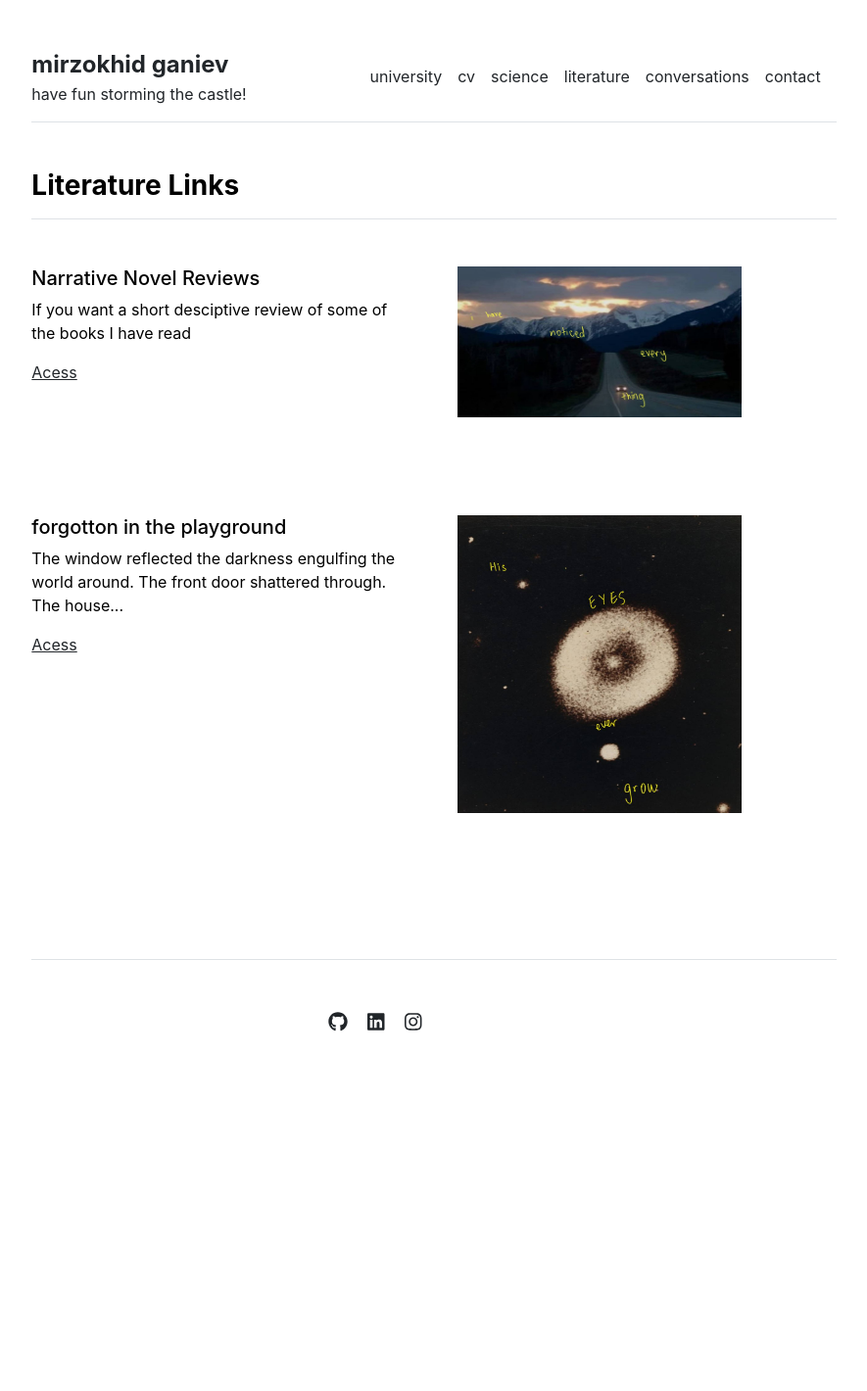
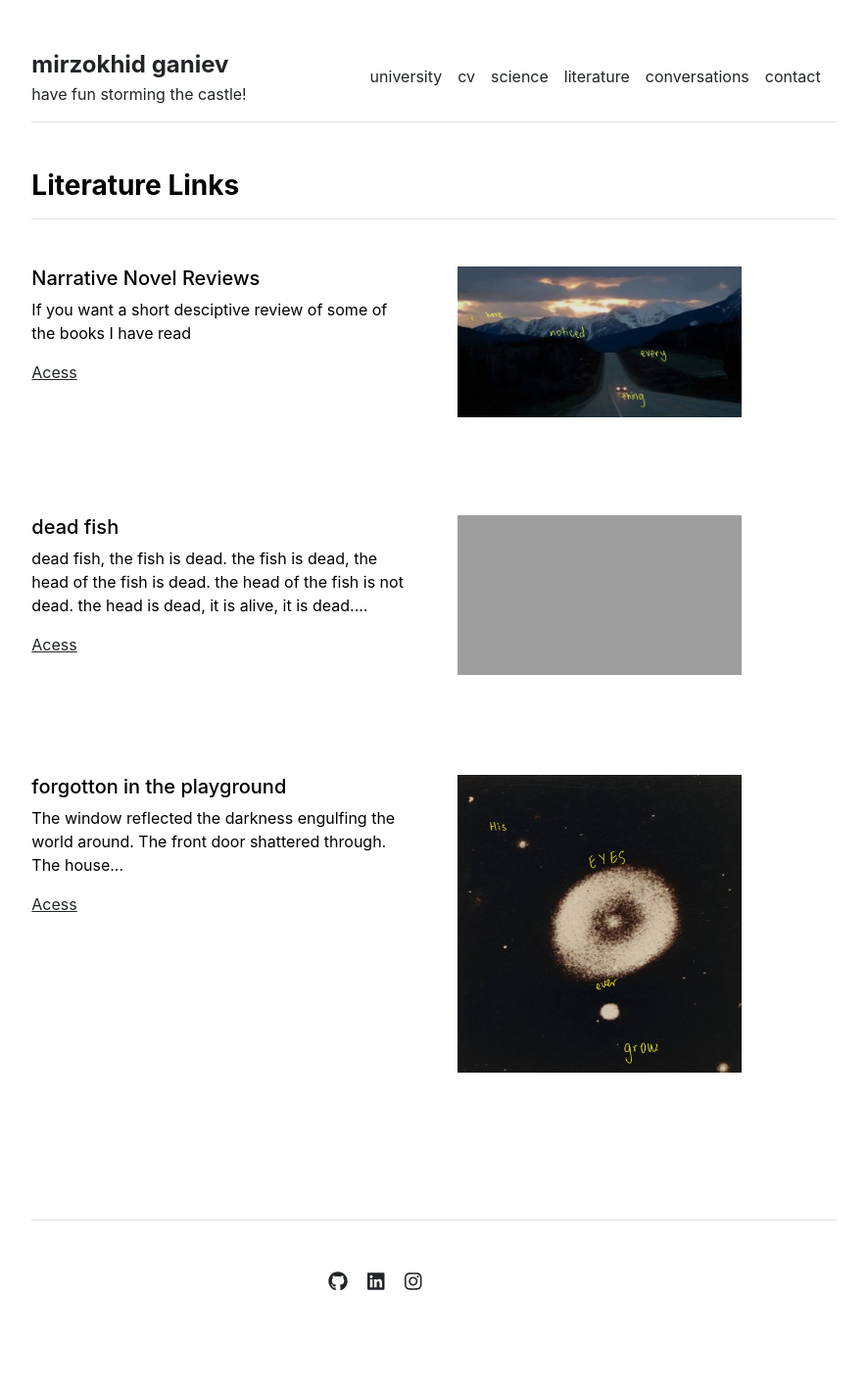
Before and after one commit to Mirzokhid/mirzokhid.github.io, a Jekyll site: the page built from literatures.md, in a window 1280 px wide. Shown: the whole page at 98% size, without its empty margins (197-1082 px from the left). Built offline with Jekyll 4.4.1, drawn with Linux system fonts in a browser that asks for light colours; before the commit the page ends 1154 px from its top, so only the background shows below that.

Commit message:
Update settings.yml

```diff
--- a/_data/settings.yml
+++ b/_data/settings.yml
@@ -38,6 +38,7 @@ science:
 
 literatures:
 - {name: 'Narrative Novel Reviews', image: 'lit_image', description: 'If you want a short desciptive review of some of the books I have read', url: 'book'}
+- {name: 'dead fish', image: 'dead_fish_img', description: 'dead fish, the fish is dead. the fish is dead, the head of the fish is dead. the head of the fish is not dead. the head is dead, it is alive, it is dead....', url: 'dead_fish'}
 - {name: 'forgotton in the playground', image: 'playground_img', description: 'The window reflected the darkness engulfing the world around. The front door shattered through. The house...', url: 'playground'}
 
 book:
```
